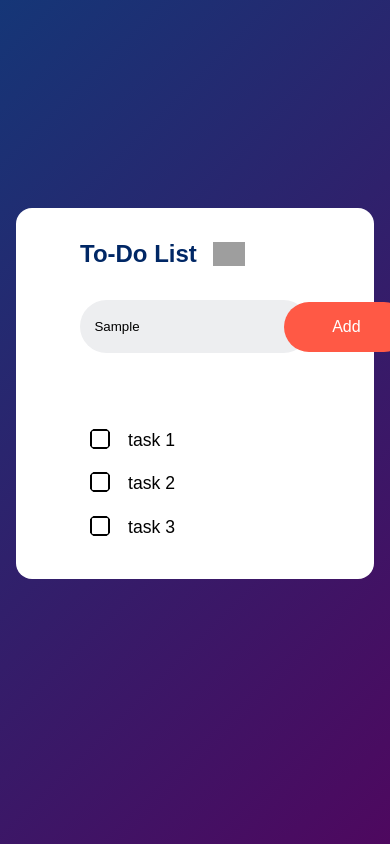
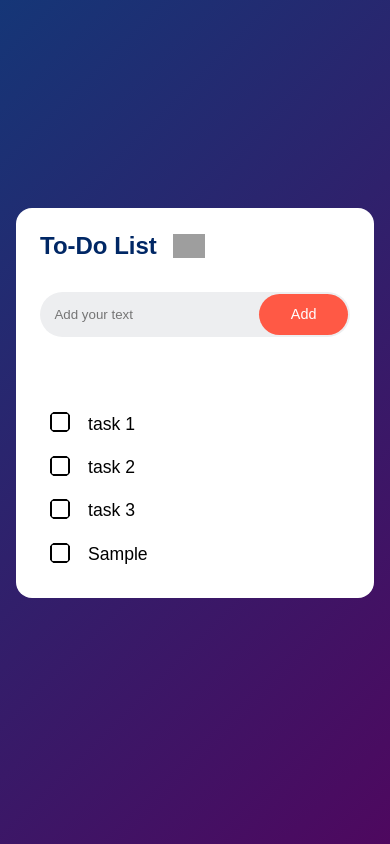
Before and after one commit to ManasiMohite13/todo_list, a plain HTML site: page index.html in a window 390 px wide. Both pictures are taken after typing "Sample" into the empty fields and a click on the button "Add". Drawn offline with Linux system fonts and the light colour scheme; grey boxes are pictures that could not be loaded.

Commit message:
Added task checking functionality with toggle effect

```diff
--- a/index.html
+++ b/index.html
@@ -28,15 +28,6 @@
 
 
 
-
-
-
-
-
-
-
-
-
-
+    <script src="script.js"></script>
 </body>
 </html>
--- a/script.js
+++ b/script.js
@@ -0,0 +1,29 @@
+document.addEventListener("DOMContentLoaded", () => {
+    const listContainer = document.getElementById("list-container");
+    const inputBox = document.getElementById("input-box");
+    const addButton = document.querySelector("button");
+
+    // Function to toggle checked state
+    function toggleTask(event) {
+        if (event.target.tagName === "LI") {
+            event.target.classList.toggle("checked");
+        }
+    }
+
+    // Add event listener to existing tasks
+    listContainer.addEventListener("click", toggleTask);
+
+    // Function to add a new task
+    function addTask() {
+        if (inputBox.value.trim() === "") return; // Prevent adding empty tasks
+
+        const li = document.createElement("li");
+        li.textContent = inputBox.value;
+        listContainer.appendChild(li);
+
+        inputBox.value = ""; // Clear input field
+    }
+
+    // Add event listener for new tasks
+    addButton.addEventListener("click", addTask);
+});
--- a/style.css
+++ b/style.css
@@ -94,3 +94,14 @@ ul li.checked {
 ul li.checked::before {
     background-image: url('assets/checked.svg');
 }
+
+@media (max-width: 980px) {
+    .todo-app {
+        padding: 1.5rem;
+    }
+
+    button {
+        padding: 0.8rem 2rem;
+        font-size: 0.9rem;
+    }
+}
```
